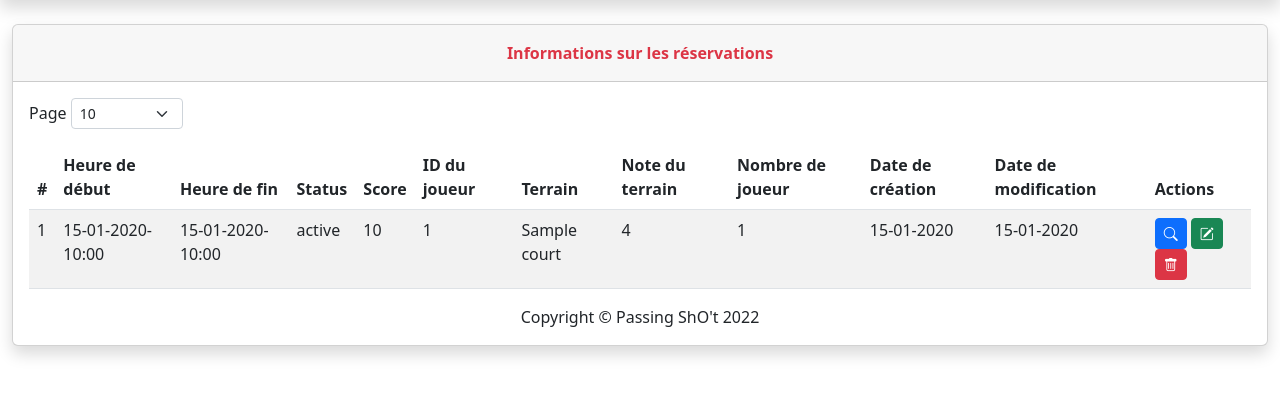
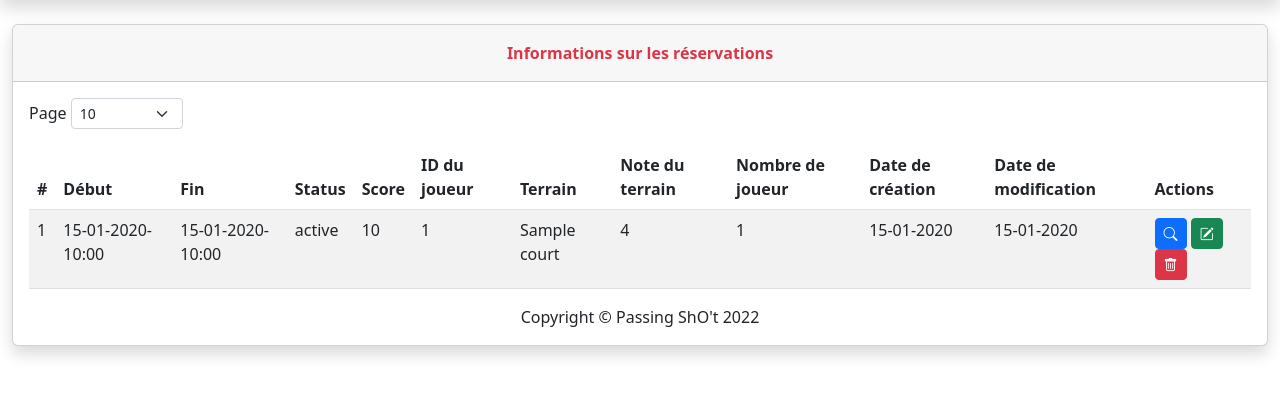
Before and after one commit to Vincent-Mitry/projet-passing-shot-back, a Symfony app: template templates/reservation/index.html.twig in a window 1280 px wide. Shown: the part 116-512 px from the top of the page. Run offline with Twig, Linux system fonts and the light colour scheme; the template is opened without the code that fills it: most values are stand-ins (such as "Sample title", 1, 10 or a date in 2020); some libraries are stand-ins or nearby versions.

Commit message:
yannis-feat/update

```diff
--- a/templates/main/index.html.twig
+++ b/templates/main/index.html.twig
@@ -16,7 +16,7 @@
                                 <th scope="col">#</th>
                                 <th scope="col">Date de création</th>
                                 <th scope="col">Terrain</th>
-                                <th scope="col">Heure de début</th>
+                                <th scope="col">Début</th>
                                 <th scope="col"></th>
                             </tr>
                         </thead>
--- a/templates/reservation/index.html.twig
+++ b/templates/reservation/index.html.twig
@@ -28,8 +28,8 @@
                 <thead>
                     <tr>
                         <th>#</th>
-                        <th>Heure de début</th>
-                        <th>Heure de fin</th>
+                        <th>Début</th>
+                        <th>Fin</th>
                         <th>Status</th>
                         <th>Score</th>
                         <th>ID du joueur</th>
```
